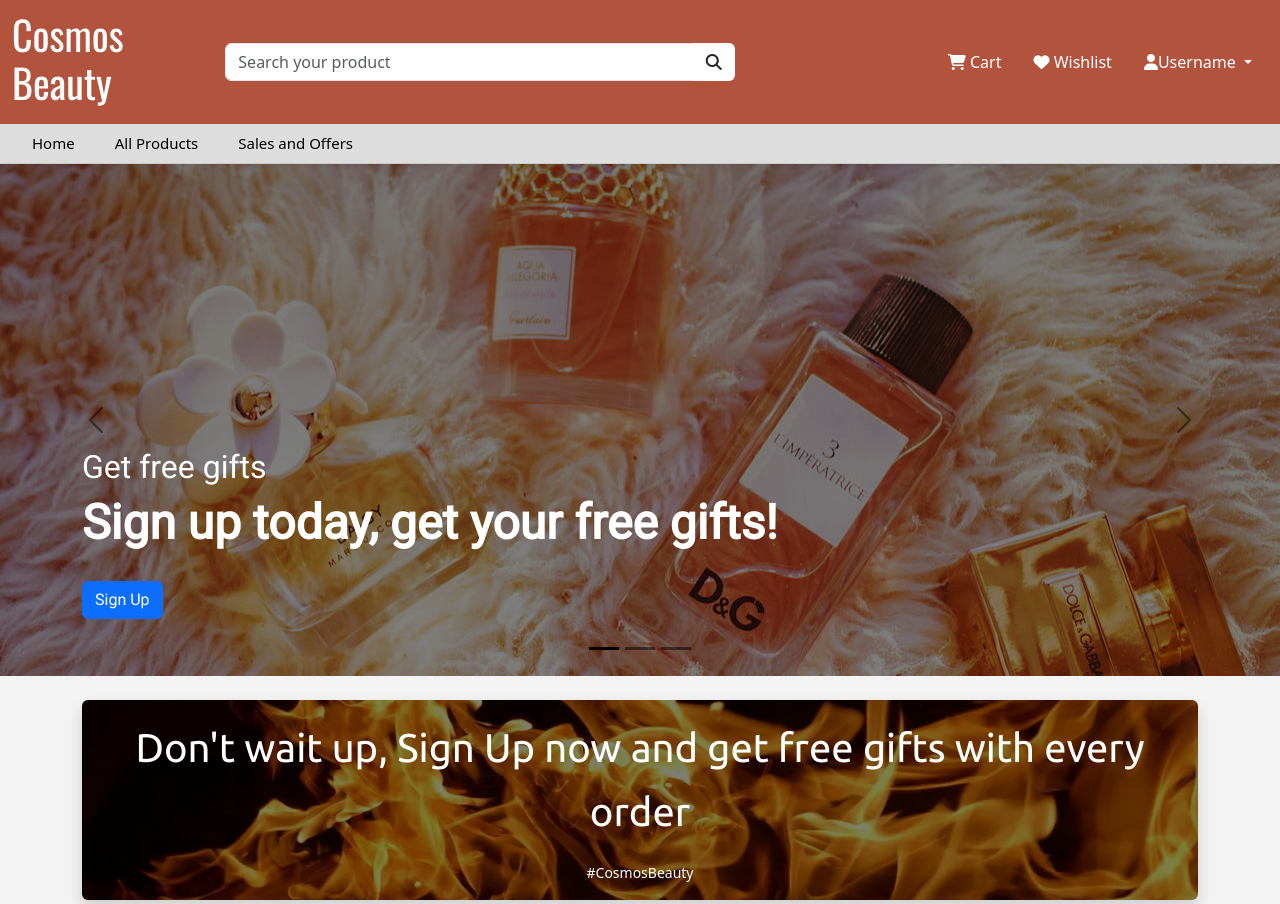
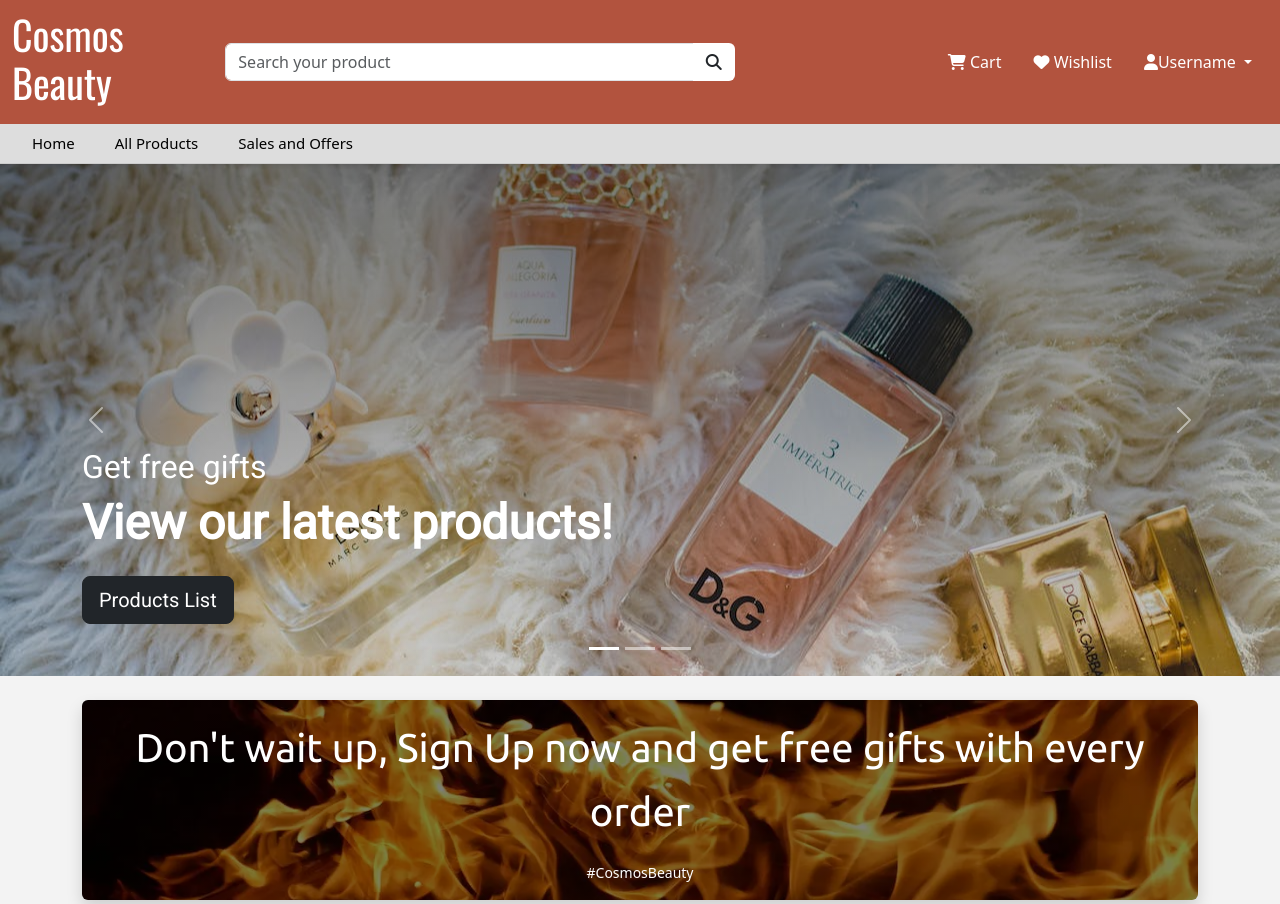
Before and after one commit to MBilalQureshi/Cosmos-beauty-pp4, a Django app: page / in a window 1280 px wide. Shown: the top 904 px of the page. Run offline with Django 4.2, Linux system fonts and the light colour scheme; data that the repository does not hold is empty; some libraries are stand-ins or nearby versions.

Commit message:
Fix carousel image display and css

```diff
--- a/static/css/style.css
+++ b/static/css/style.css
@@ -65,6 +65,8 @@
 }
 
 /* Carousel */
+
+
 .carousel-item{
     height: 32rem;
     background-color: hsl(0, 19%, 53%);
@@ -76,9 +78,6 @@
     font-weight: bolder;
     font-family: 'Roboto', sans-serif;
     /* font-size: 3em; */
-}
-
-.carousel-item .container{
     position: absolute;
     left: 0;
     right: 0;
@@ -88,7 +87,6 @@
 
 .overlay-image{
    position: absolute;
-   background-color: #B2533E;
    bottom: 0;
    left: 0;
    right: 0;
--- a/templates/index.html
+++ b/templates/index.html
@@ -4,7 +4,7 @@
 {% block content %}
 
 <!-- Carousel -->
-<div id="hero-carousel" class="carousel slide carousel-fade carousel-dark" data-bs-ride="carousel">
+<div id="hero-carousel" class="carousel slide carousel-fade carousel-light" data-bs-ride="carousel">
     <div class="carousel-indicators">
         <button type="button" data-bs-target="#hero-carousel" data-bs-slide-to="0" class="active" aria-current="true" aria-label="Slide 1"></button>
         <button type="button" data-bs-target="#hero-carousel" data-bs-slide-to="1" aria-label="Slide 2"></button>
@@ -12,29 +12,29 @@
     </div>
     <div class="carousel-inner">
         <div class="carousel-item active" data-bs-interval="3000">
-            <div class="overlay-image" style="background-image: linear-gradient(rgba(0, 0, 0, 0.527),rgba(0, 0, 0, 0.5)) ,url('{% static 'images/pexels-valeria-boltneva-965989.jpg' %}')"></div>
+            <div class="overlay-image" style="background-image: linear-gradient(rgba(0, 0, 0, 0.527),rgba(0, 0, 0, 0.2)) ,url('{% static 'images/pexels-valeria-boltneva-965989.jpg' %}')"></div>
             <div class="container display-5">
                 <h2>Get free gifts</h2>
-                <p>Sign up today, get your free gifts!</p>
-                <a href="#" class="btn btn-primary">Sign Up</a>
+                <p>View our latest products!</p>
+                <a href="{% url 'products' %}" class="btn btn-lg btn-dark hvr-grow">Products List</a>
             </div>
         </div>
         <div class="carousel-item" data-bs-interval="3000">
-            <div class="overlay-image" style="background-image: linear-gradient(rgba(0, 0, 0, 0.527),rgba(0, 0, 0, 0.5)) ,url('{% static 'images/pexels-pixabay-206299.webp' %}')"></div>
+            <div class="overlay-image" style="background-image: linear-gradient(rgba(0, 0, 0, 0.527),rgba(0, 0, 0, 0.2)) ,url('{% static 'images/pexels-pixabay-206299.webp' %}')"></div>
             <!-- <img src="{% static 'images/pexels-pixabay-206299.webp' %}" class="d-block w-100" alt="..."> -->
             <div class="container display-5">
-                <h2>10% Discount</h2>
-                <p>Get 10% discount, Subscribe to our newsletters.</p>
-                <a href="#" class="btn btn-primary">Subscribe now</a>
+                <h2>View Orders in instant</h2>
+                <p>Now you can view you all orders</p>
+                <a href="{% url 'myorders' %}" class="btn btn-lg btn-dark hvr-grow">View Orders</a>
             </div>
         </div>
         <div class="carousel-item" data-bs-interval="3000">
-            <div class="overlay-image" style="background-image: linear-gradient(rgba(0, 0, 0, 0.527),rgba(0, 0, 0, 0.5)) ,url('{% static 'images/pexels-zhugewala-2113855.webp' %}')"></div>
+            <div class="overlay-image" style="background-image: linear-gradient(rgba(0, 0, 0, 0.527),rgba(0, 0, 0, 0.2)) ,url('{% static 'images/pexels-cottonbro-studio-4620874.webp' %}')"></div>
             <!-- <img src="{% static 'images/pexels-zhugewala-2113855.webp' %}" class="d-block w-100" alt="..."> -->
             <div class="container display-5">
                 <h2>Winter sale in on!</h2>
                 <p>Get discount on many items</p>
-                <a href="{% url 'specialoffers' %}" class="btn btn-primary">Sales and Offers</a>
+                <a href="{% url 'specialoffers' %}" class="btn btn-lg btn-dark hvr-grow">Sales and Offers</a>
             </div>
         </div>
     </div>
```
Also changed, not shown: static/images/pexels-cottonbro-studio-4620874.webp (added).
